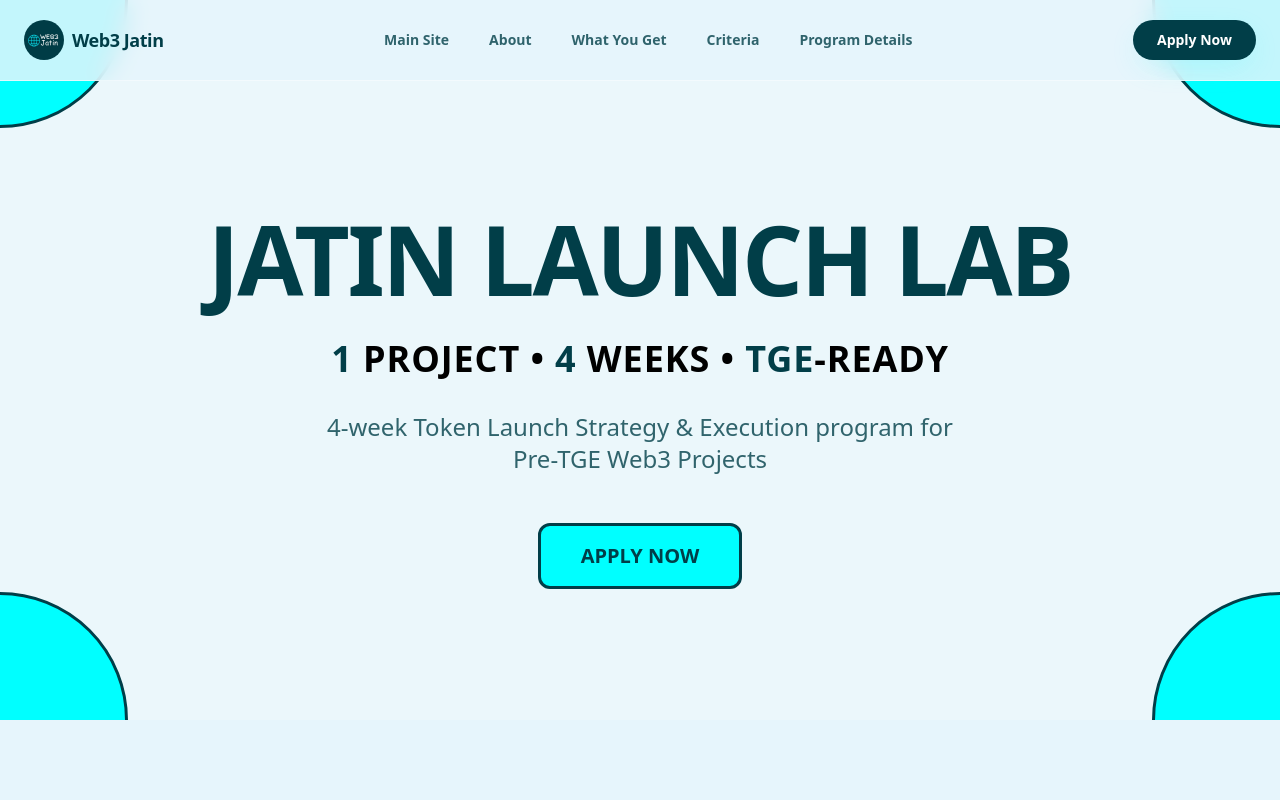
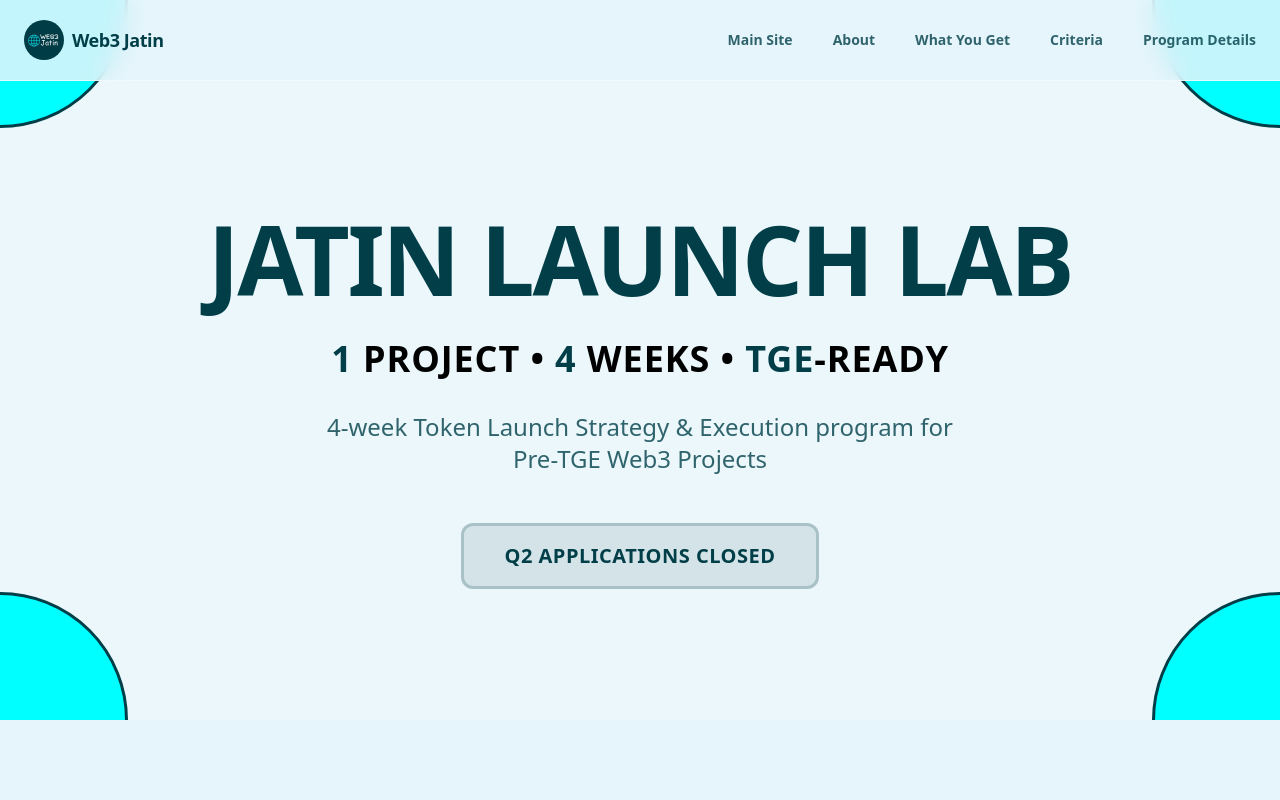
Before and after one commit to jatin576-code/web3jatin-v2, a Next.js app: page /launchlab in a window 1280 px wide. Shown: the top 800 px of the page. Built offline with nearby package versions, Linux system fonts and the light colour scheme.

Commit message:
Q2 Applications for Launch Lab closed

```diff
--- a/app/launchlab/page.tsx
+++ b/app/launchlab/page.tsx
@@ -29,14 +29,7 @@ export default function LaunchLab() {
             <a href="#program-details" className="text-sm font-semibold text-secondary/80 hover:text-secondary hover:underline decoration-primary decoration-2 underline-offset-4 transition-all">Program Details</a>
           </div>
 
-          <a
-            href="https://tally.so/r/Me5xpE"
-            target="_blank"
-            rel="noopener noreferrer"
-            className="hidden md:flex items-center gap-2 px-6 py-2.5 rounded-full bg-secondary text-white font-bold text-sm hover:bg-[#013E48] transition-all duration-300 shadow-glow"
-          >
-            Apply Now
-          </a>
+
 
           <button
             className="md:hidden text-secondary cursor-pointer"
@@ -77,17 +70,7 @@ export default function LaunchLab() {
           </div>
 
           {/* CTA */}
-          <div className="mt-auto pt-10">
-            <a
-              href="https://tally.so/r/Me5xpE"
-              target="_blank"
-              rel="noopener noreferrer"
-              className="w-full flex items-center justify-center gap-2 px-6 py-4 rounded-full bg-secondary text-white font-bold text-lg hover:bg-[#013E48] transition-all duration-300 shadow-glow"
-              onClick={toggleMobileMenu}
-            >
-              Apply Now
-            </a>
-          </div>
+
         </div>
       </div>
 
@@ -111,14 +94,9 @@ export default function LaunchLab() {
             4-week Token Launch Strategy & Execution program for Pre-TGE Web3 Projects
           </p>
 
-          <a
-            href="https://tally.so/r/Me5xpE"
-            target="_blank"
-            rel="noopener noreferrer"
-            className="mt-4 px-10 py-4 rounded-xl bg-[#00FFFF] text-secondary font-black text-xl uppercase border-[3px] border-secondary hover:-translate-y-1 hover:shadow-[0_8px_0_0_#013E48] transition-all duration-200"
-          >
-            Apply Now
-          </a>
+          <div className="mt-4 px-10 py-4 rounded-xl bg-secondary/10 border-[3px] border-secondary/20 text-secondary font-black text-xl uppercase tracking-wide">
+            Q2 Applications Closed
+          </div>
         </div>
       </section>
 
@@ -262,10 +240,10 @@ export default function LaunchLab() {
             1 project selected per quarter.
           </h2>
           <p className="text-xl md:text-2xl text-secondary/80 font-medium">
-            Applications for Q2 2026 are open from 1 April to 10 April.
+            Applications for Q2 2026 have ended.
           </p>
-          <p className="text-base text-body-text font-medium mt-2 opacity-80">
-            Program begins shortly after selection.
+          <p className="text-base text-body-text font-medium mt-2">
+            The program starts on April 15th with the selected project.
           </p>
         </div>
       </section>
@@ -283,28 +261,19 @@ export default function LaunchLab() {
         </div>
       </section>
 
-      {/* Application Section */}
+      {/* Status Section */}
       <section id="apply" className="py-32 px-6">
         <div className="max-w-3xl mx-auto text-center flex flex-col items-center">
           <h2 className="text-4xl md:text-6xl font-extrabold text-secondary mb-6">
-            Apply for Jatin Launch Lab
+            Q2 Applications Closed
           </h2>
-          <p className="text-xl text-body-text mb-12">
-            Only serious, pre-TGE teams will be considered.
+          <p className="text-xl text-body-text mb-8">
+            Applications for the current quarter have officially ended.
           </p>
 
-          <a
-            href="https://tally.so/r/Me5xpE"
-            target="_blank"
-            rel="noopener noreferrer"
-            className="px-10 py-4 rounded-xl bg-[#00FFFF] text-secondary font-black text-xl uppercase border-[3px] border-secondary hover:-translate-y-1 hover:shadow-[0_8px_0_0_#013E48] transition-all duration-200"
-          >
-            Apply Now
-          </a>
-
-          <p className="mt-6 text-sm text-secondary/60 font-medium uppercase tracking-widest">
-            Shortlisted teams will be contacted.
-          </p>
+          <div className="px-10 py-4 rounded-xl bg-background-light text-secondary font-black text-xl uppercase border-[3px] border-secondary/20">
+            Program Begins April 15th
+          </div>
         </div>
       </section>
 
```
